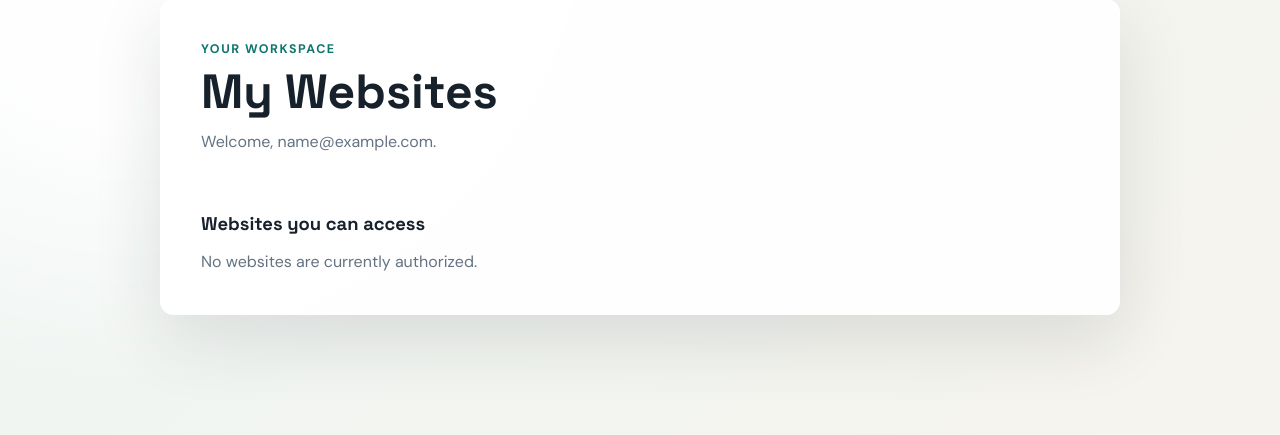
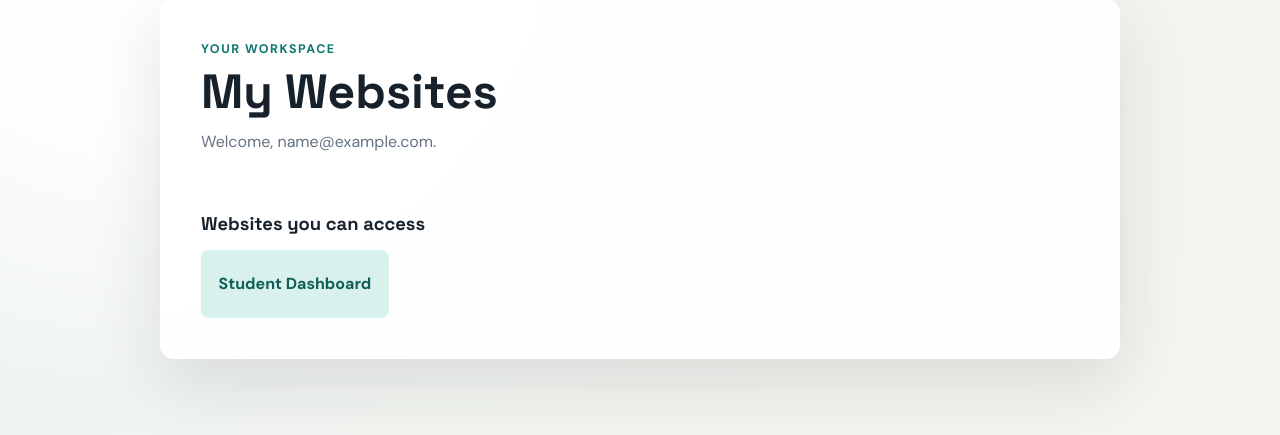
Before and after one commit to shinenyi123/auth_service, a Flask app: page /websites in a window 1280 px wide. Shown: the part 117-552 px from the top of the page. Run offline with Flask 3, Linux system fonts and the light colour scheme; the visitor is signed in with stand-in values (Sample User, id 1); data that the repository does not hold is empty; some libraries are stand-ins or nearby versions.

Commit message:
Simplify websites.html by removing conditions
Removed conditional rendering for authorized websites and student dashboard link.

```diff
--- a/templates/websites.html
+++ b/templates/websites.html
@@ -29,16 +29,8 @@
             <section class="app-section" aria-labelledby="websites-heading">
                 <h2 id="websites-heading">Websites you can access</h2>
                 <ul class="app-list">
-                    {% if student_dashboard_authorized %}
                     <li><a class="app-link" href="https://student-dashboard-v2.onrender.com/auth/login">Student
                             Dashboard</a></li>
-                    {% endif %}
-                    {% for website in authorized_websites %}
-                    <li><a class="app-link" href="{{ website.url }}">{{ website.name }}</a></li>
-                    {% endfor %}
-                    {% if not student_dashboard_authorized and not authorized_websites %}
-                    <li class="muted">No websites are currently authorized.</li>
-                    {% endif %}
                 </ul>
             </section>
         </section>
```
